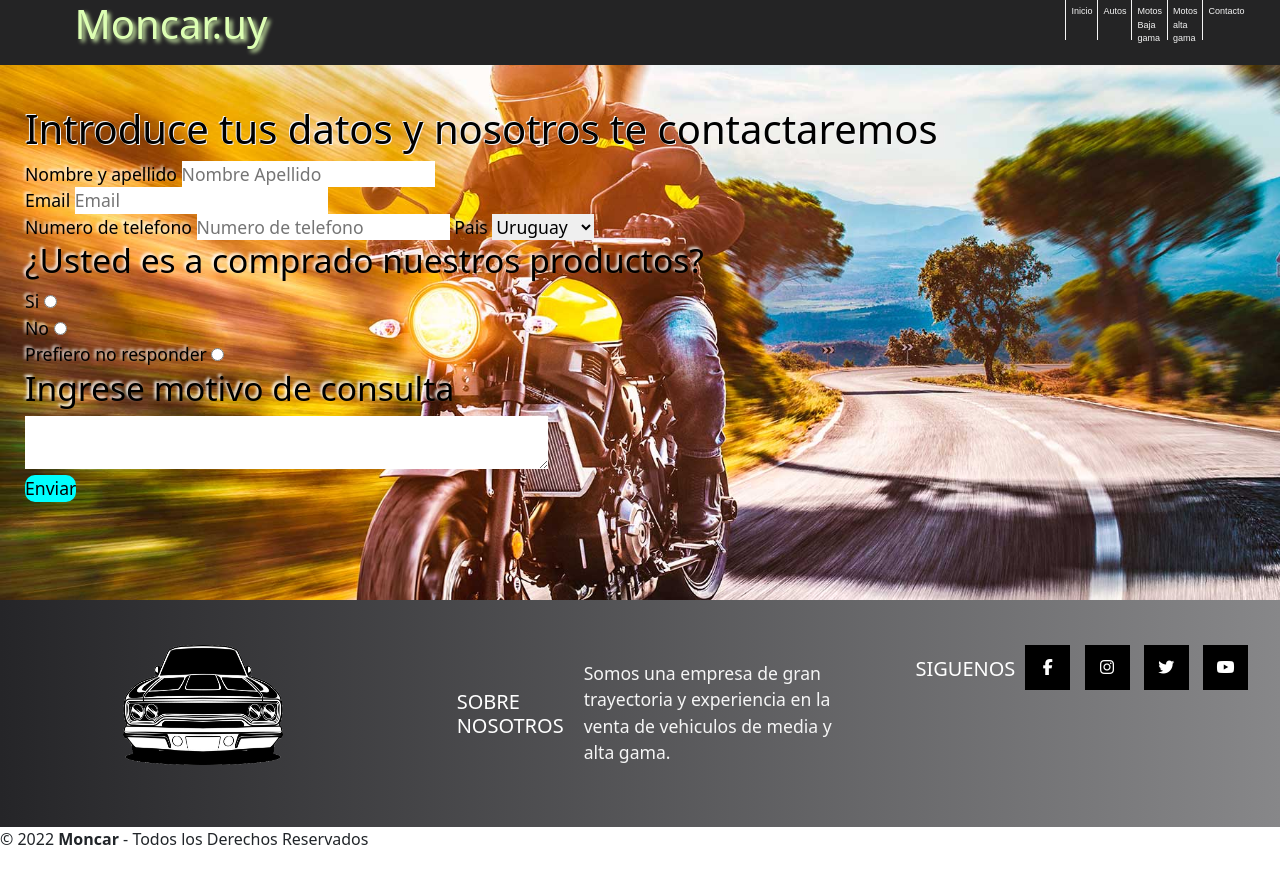
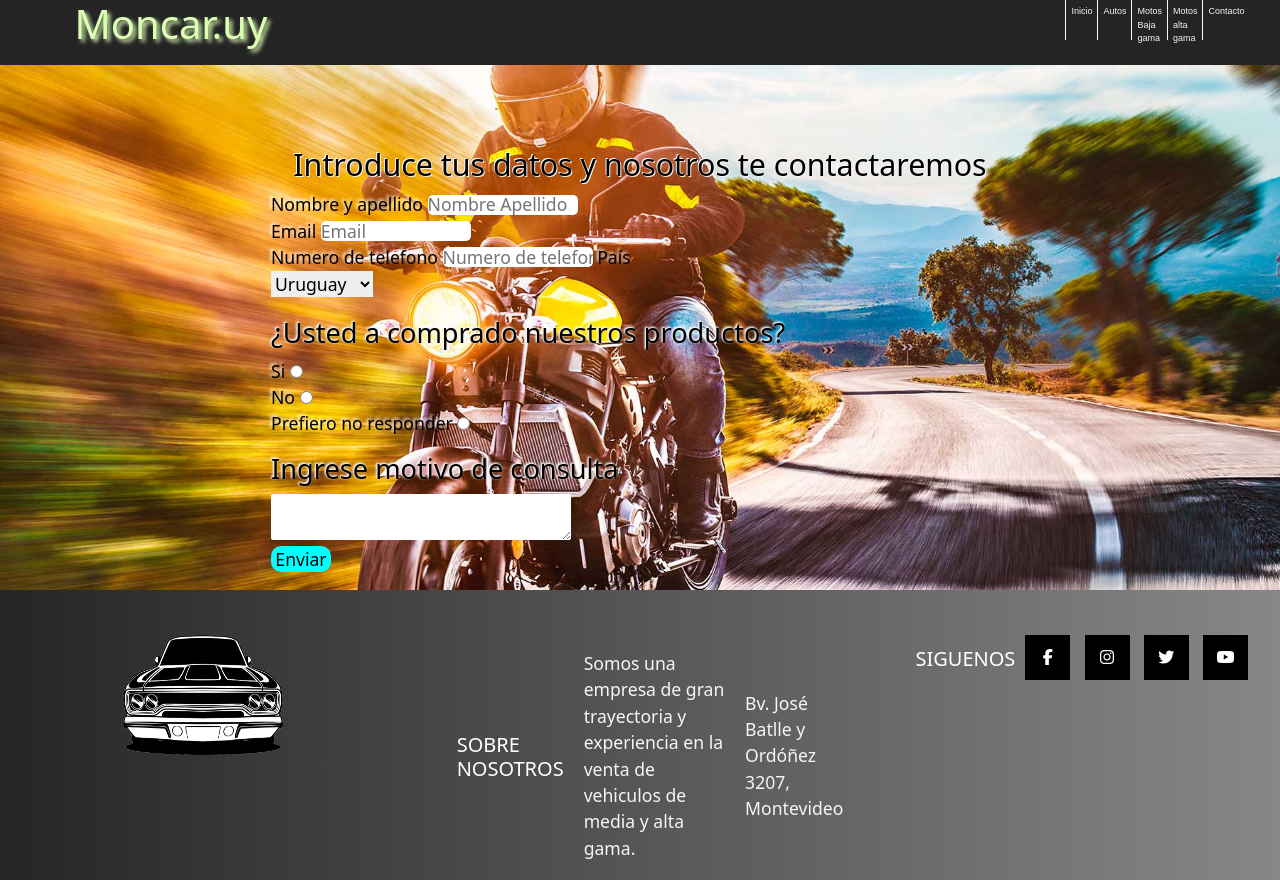
Before and after one commit to pchdhd/Moncar, a plain HTML site: page pages/contactanos.html in a window 1280 px wide. Shown: the top 880 px of the page. Drawn offline with Linux system fonts and the light colour scheme.

Commit message:
arreglos en la pagina de contactos

```diff
--- a/pages/contactanos.html
+++ b/pages/contactanos.html
@@ -32,28 +32,31 @@
             <div class="div-contacto">
                 <section class="seccion-contacto">
                     <h2 class="h2-sombreado">Introduce tus datos y nosotros te contactaremos</h2>
-
-                    <label class="centrar-nombre-usuario" for="nombre-usuario">Nombre y apellido</label>
-                    <input type="text" name="nombre y apellido" id="nombre-usuario" placeholder="Nombre Apellido"
-                        required>
+                    <div class="seccion-contacto__centrar">
+                        <div> <label class="centrar-nombre-usuario" for="nombre-usuario">Nombre y apellido</label>
+                            <input class="border-input" type="text" name="nombre y apellido" id="nombre-usuario"
+                                placeholder="Nombre Apellido" required>
+                        </div>
                         <div> <label class="centrar-email" for="email">Email</label>
-                        <input type="email" name="email" id="email" placeholder="Email" required>
+                            <input type="email" class="border-input" name="email" id="email" placeholder="Email" required>
 
                             <div> <label class="centrar-email" for="Numero">Numero de telefono</label>
-                            <input type="numero" name="numero" id="numero" placeholder="Numero de telefono" required>
-                            <label for="">Pais</label>
-                            <select name="" id="">
+                                <input type="numero" class="border-input" name="numero" id="numero" placeholder="Numero de telefono"
+                                    required>
+                                <label for="">País</label>
+                                <div> <select name="" id="">
                                         <option value="Uruguay">Uruguay</option>
                                         <option value="Argentina">Argentina</option>
                                         <option value="Brasil">Brasil</option>
                                         <option value="Chile">Chile</option>
                                 </div>
-
+                            </div>
+                        </div>
                         </select>
 
                         <div>
 
-                            <h4 class="centrar-nombre-usuario">¿Usted es a comprado nuestros productos?</h4>
+                            <h4 class="centrar-nombre-usuario">¿Usted a comprado nuestros productos?</h4>
                         </div>
 
                         <div>
@@ -68,12 +71,13 @@
                             <label class="centrar-nombre-usuario" for="">Prefiero no responder</label>
                             <input type="radio" name="genero" value="no-respuesta">
                         </div>
-
+                        <div class="mt-3">
                         <h3 class="centrar-nombre-usuario"> Ingrese motivo de consulta </h3>
                         <label for="">
-                            <textarea class="centrar-nombre-usuario" name="" id="" cols="50" rows="2"></textarea>
+                            <textarea class="centrar-nombre-usuario-textarea " name="" id="" ></textarea>
                             <div> <input class="enviar" type="submit" value="Enviar"> </div>
                         </label>
+                    </div>
                 </section>
             </div>
     </main>
@@ -87,7 +91,9 @@
                 </div>
                 <div class="box">
                     <h2>SOBRE NOSOTROS</h2>
-                    <p>Somos una empresa de gran trayectoria y experiencia en la venta de vehiculos de media y alta gama.</p>
+                    <p>Somos una empresa de gran trayectoria y experiencia en la venta de vehiculos de media y alta
+                        gama.</p>
+                        <p>Bv. José Batlle y Ordóñez 3207, Montevideo</p>
                 </div>
                 <div class="box">
                     <h2>SIGUENOS</h2>
--- a/scss/pages/_contactanos.scss
+++ b/scss/pages/_contactanos.scss
@@ -1,46 +1,99 @@
 .div-contacto {
-    background-image: url(../document/Rutas-en-moto-por-Europa.jpg);
-    height:300PX;
+    height:600PX;
     max-width: 100%;
     background-repeat: no-repeat;
-    background-size: 125%;
+    background-size: 145%;
     margin: 0px;
     padding: 25px;
     color: black;
-    text-decoration: double;
-    font-size: 0.5rem;
+    font-size: 0.8rem;
     text-shadow: white 2px 2px 3px;
     text-shadow: white -2px -2px 3px;
+ display: flex;
+ justify-content: center;
+ background-image: url(../document/contacto.jpg);
 }
-.seccion-contacto{
+.centrar-nombre-usuario-textarea{
+    width: 150px;
+    height: 22px;
+    border-radius: 2px;
+}
+.seccion-contacto__centrar{
+    display: grid;
+    grid-template-columns: 150px;
+    grid-template-rows: 40px 40px 40px 40px;
     justify-content: center;
+}
+.border-input{
+    border-radius: 5px;
+    width: 150px;
+    height: 20px;
+    border:2px ;
 }
 .h2-sombreado{
     margin-top: 80px;
-    text-shadow: 1px 1px 0px whitesmoke, -1px -1px 0px whitesmoke ;
-    font-size: 0.7rem;
+    text-shadow: 1px 1px 0px whitesmoke, -1px -1px 3px whitesmoke ;
+    font-size: 1rem;
+    text-align: center;
 }
 .div-contacto h4 {
-      font-size: 0.7rem;
+      font-size: 0.9rem;
+      margin-top: 20px;
+      text-shadow: 1px 1px 0px whitesmoke, -1px -1px 3px whitesmoke ;
+      text-shadow: -1px -1px 2px whitesmoke, -1px -1px 3px whitesmoke ;
 }
 .div-contacto h3 {
-    font-size: 0.7rem;
-
+    font-size: 1rem;
+    text-shadow: 1px 1px 0px whitesmoke, -1px -1px 3px whitesmoke ;
+    text-shadow: -1px -1px 2px whitesmoke, -1px -1px 3px whitesmoke ;
 }
 .enviar{
     background-color: cyan;
     border: initial 3px aquamarine;
     border-radius: 10px;
+    width: 60px;
+}
+.seccion-contacto{
+width: 70%;
+height: 520px;
+border: 2px rgb(203, 203, 203) solid;
+border-radius: 8px;
+margin-top: 42px;
+box-shadow: 6px 6px 10px;
+background-color: blue;
+background: linear-gradient(to left,rgb(2, 2, 130), rgb(83, 83, 223));
 }
 @media (min-width: 500px) {
     .div-contacto {
         background-size: 100%;
     }
+    .seccion-contacto{
+        width: 60%;
+        height: 520px;
+
+        }
+        .centrar-nombre-usuario-textarea{
+            width: 200px;
+            height: 22px;
+        }
 }
 @media (min-width: 720px) {
+
+    .centrar-nombre-usuario-textarea{
+        width: 300px;
+        height: 35px;
+    }
+    .seccion-contacto{
+        border:0px;
+        justify-content: center;
+        border-radius: 0px;
+        margin-top: 42px;
+        box-shadow: 0px 0px 0px;
+        background: none
+        }
     .div-contacto {
         background-image: url(../document/Rutas-en-moto-por-Europa.jpg);
-        height:600PX;
+        height:590PX;
         max-width: 100%;
         background-repeat: no-repeat;
         background-size: 125%;
@@ -50,16 +103,19 @@
         text-decoration: double;
         font-size: 0.9rem;
     }
+    .seccion-contacto__centrar{
+        display: block;
+    }
     .h2-sombreado{
         margin-top: 80px;
         text-shadow: 1px 1px 0px whitesmoke, -1px -1px 0px whitesmoke ;
-        font-size: 2.5rem;
+        font-size: 1.9rem;
     }
     .div-contacto h4 {
-        font-size: 2.1rem;
+        font-size: 1.7rem;
   }
   .div-contacto h3 {
-    font-size: 2.1rem;
+    font-size: 1.7rem;
 }
     }
     @media (min-width: 1200px) {
@@ -67,4 +123,8 @@
             background-size: 100%;
             font-size: 1.1rem;
         }
+        .centrar-nombre-usuario-textarea{
+            width: 300px;
+            height: 46px;
+        }
     }
```
Also changed, not shown: index.html (+3 -1 lines), pages/autos.html (+1 -0 lines), pages/motos-alta-cilindrada.html (+1 -0 lines), pages/motos-baja-cilindrada.html (+1 -0 lines), css/style-2.css, 2 other files. Lines whose indentation alone changed are shown as unchanged.
